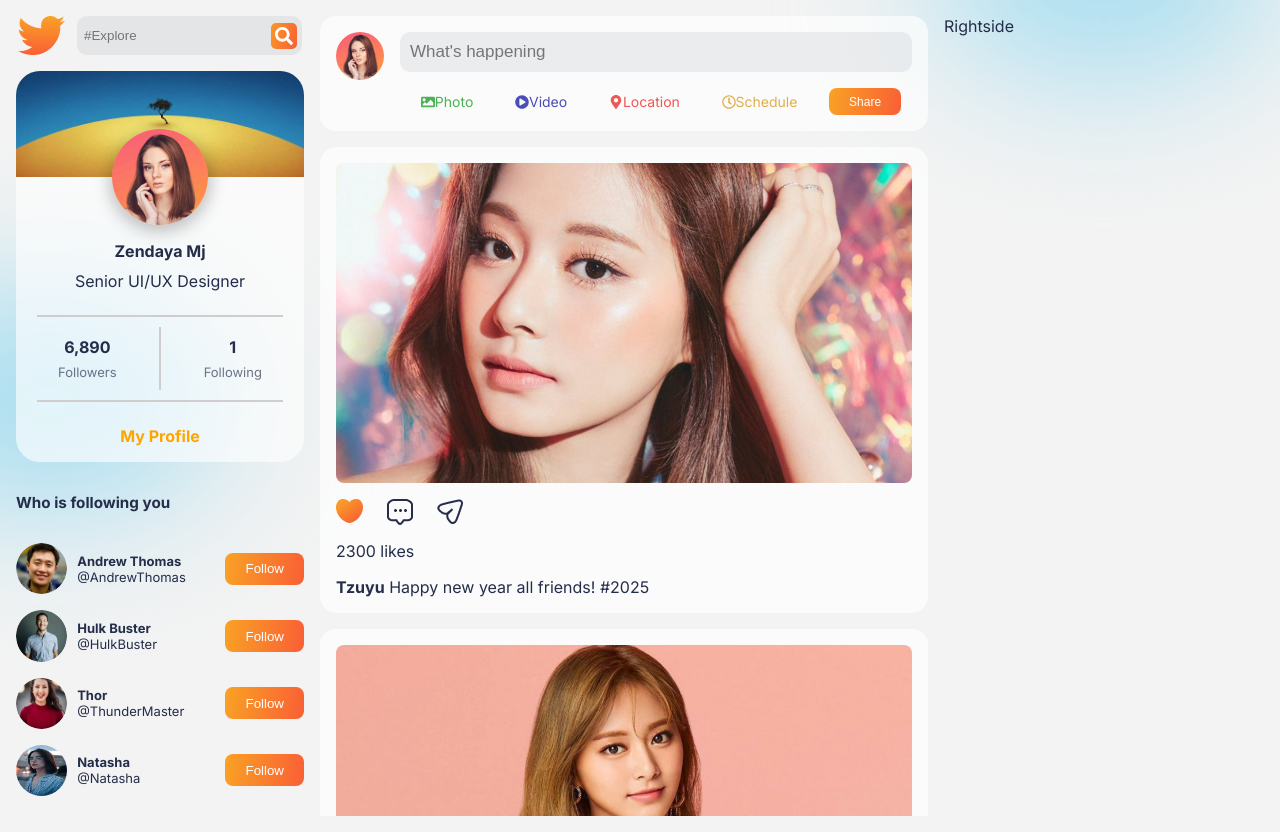
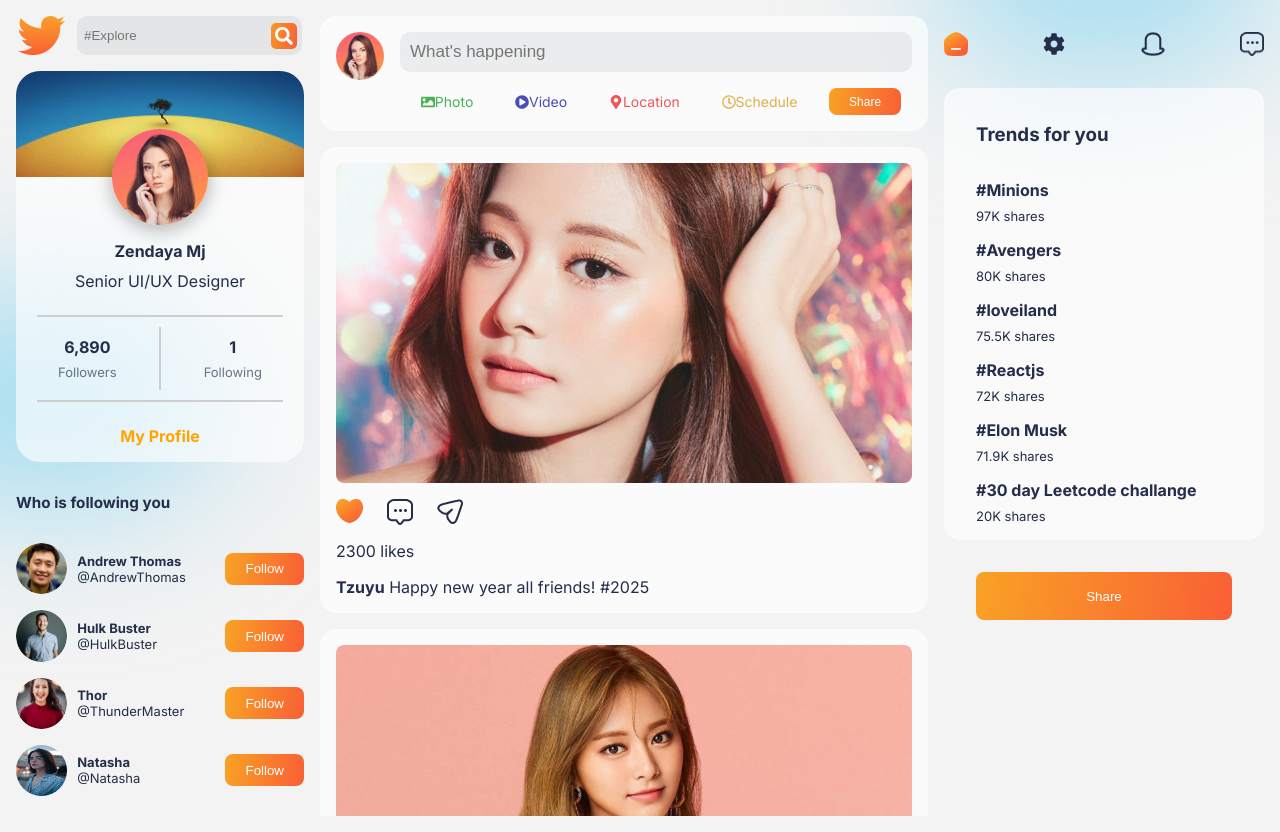
Before and after one commit to theluchadora/social-media-app, a React (Create React App) app in the folder frontend/: page / in a window 1280 px wide. Built offline with nearby package versions, Linux system fonts and the light colour scheme.

Commit message:
finished the RightSide of Home Page

```diff
--- /dev/null
+++ b/frontend/src/Data/TrendData.js
@@ -0,0 +1,26 @@
+export const TrendData = [
+    {
+        name: "Minions",
+        share: 97,
+    },
+     {
+        name: "Avengers",
+        share: 80,
+    },
+     {
+        name: "loveiland",
+        share: 75.5,
+    },
+     {
+        name: "Reactjs",
+        share: 72,
+    },
+     {
+        name: "Elon Musk",
+        share: 71.9,
+    },
+     {
+        name: "30 day Leetcode challange",
+        share: 20,
+    }
+]
--- /dev/null
+++ b/frontend/src/components/RightSide/RightSide.css
@@ -0,0 +1,27 @@
+.RightSide {
+    display: flex;
+    flex-direction: column;
+    gap: 2rem;
+}
+
+.navIcons {
+    display: flex;
+    margin-top: 1rem;
+    justify-content: space-between;
+}
+
+.navIcons>img {
+    width: 1.5rem;
+    height: 1.5rem;
+}
+
+.navIcons>svg {
+    height: 1.5rem;
+    font-size: 22px;
+}
+
+.rs-button {
+    height: 3rem;
+    width: 80%;
+    align-self: center;
+}
--- /dev/null
+++ b/frontend/src/components/RightSide/RightSide.jsx
@@ -0,0 +1,28 @@
+import React from 'react'
+import './RightSide.css'
+import Home from '../../img/home.png'
+import Noti from '../../img/noti.png'
+import Comment from '../../img/comment.png'
+import { FaCog } from 'react-icons/fa'
+import TrendCard from '../TrendCard/TrendCard'
+
+const RightSide = () => {
+  return (
+    <div className="RightSide">
+        <div className="navIcons">
+            <img src={Home} alt="" />
+            <FaCog />
+            <img src={Noti} alt="" />
+            <img src={Comment} alt="" />
+        </div>
+
+        <TrendCard />
+
+        <button className='button rs-button'>
+            Share
+        </button>
+    </div>
+  )
+}
+
+export default RightSide
--- /dev/null
+++ b/frontend/src/components/TrendCard/TrendCard.css
@@ -0,0 +1,23 @@
+.TrendCard {
+    display: flex;
+    flex-direction: column;
+    gap: 1rem;
+    background-color: var(--cardColor);
+    padding: 1rem;
+    border-radius: 1rem;
+    padding-left: 2rem;
+}
+
+.trend {
+    display: flex;
+    flex-direction: column;
+    gap: 0.5rem;
+}
+
+.trend>span:nth-of-type(1){
+    font-weight: bold;
+}
+
+.trend>span:nth-of-type(2){
+    font-size: 13px;
+}
--- /dev/null
+++ b/frontend/src/components/TrendCard/TrendCard.jsx
@@ -0,0 +1,21 @@
+import React from 'react'
+import './TrendCard.css'
+import { TrendData } from '../../Data/TrendData'
+
+const TrendCard = () => {
+  return (
+    <div className="TrendCard">
+        <h3>Trends for you </h3>
+        {TrendData.map((trend)=>{
+             return(
+                <div className="trend">
+                    <span>#{trend.name}</span>
+                    <span>{trend.share}K shares</span>
+                </div>
+             )
+        })}
+    </div>
+  )
+}
+
+export default TrendCard
--- a/frontend/src/pages/Home/Home.jsx
+++ b/frontend/src/pages/Home/Home.jsx
@@ -2,12 +2,13 @@
 import "./Home.css"
 import ProfileSide from '../../components/profileSide/ProfileSide';
 import PostSide from '../../components/PostSide/PostSide';
+import RightSide from '../../components/RightSide/RightSide';
 const Home = () => {
   return (
     <div className='Home'>
         <ProfileSide />
         <PostSide />
-        <div className='RightSide'>Rightside</div>
+        <RightSide />
     </div>
   )
 }
```
Also changed, not shown: frontend/src/pages/Profile/Profile.css (added), frontend/src/pages/Profile/Profile.jsx (added).
